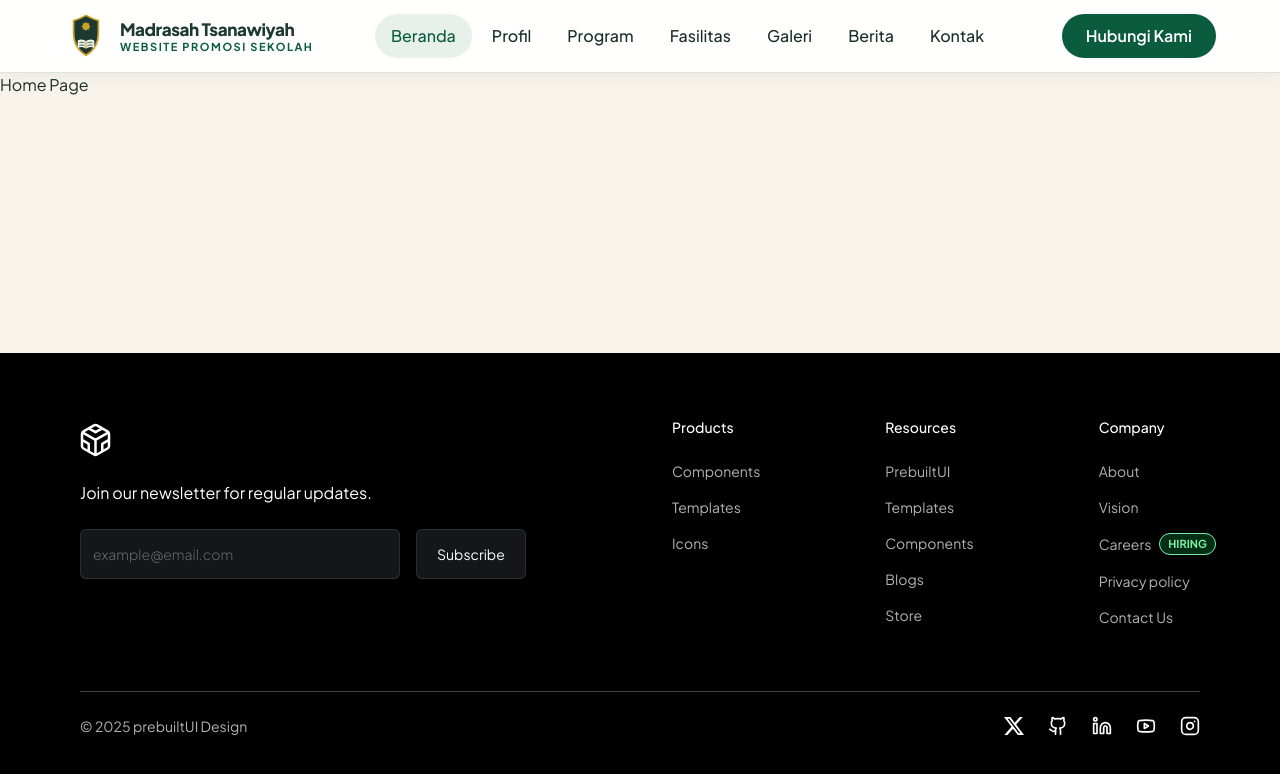
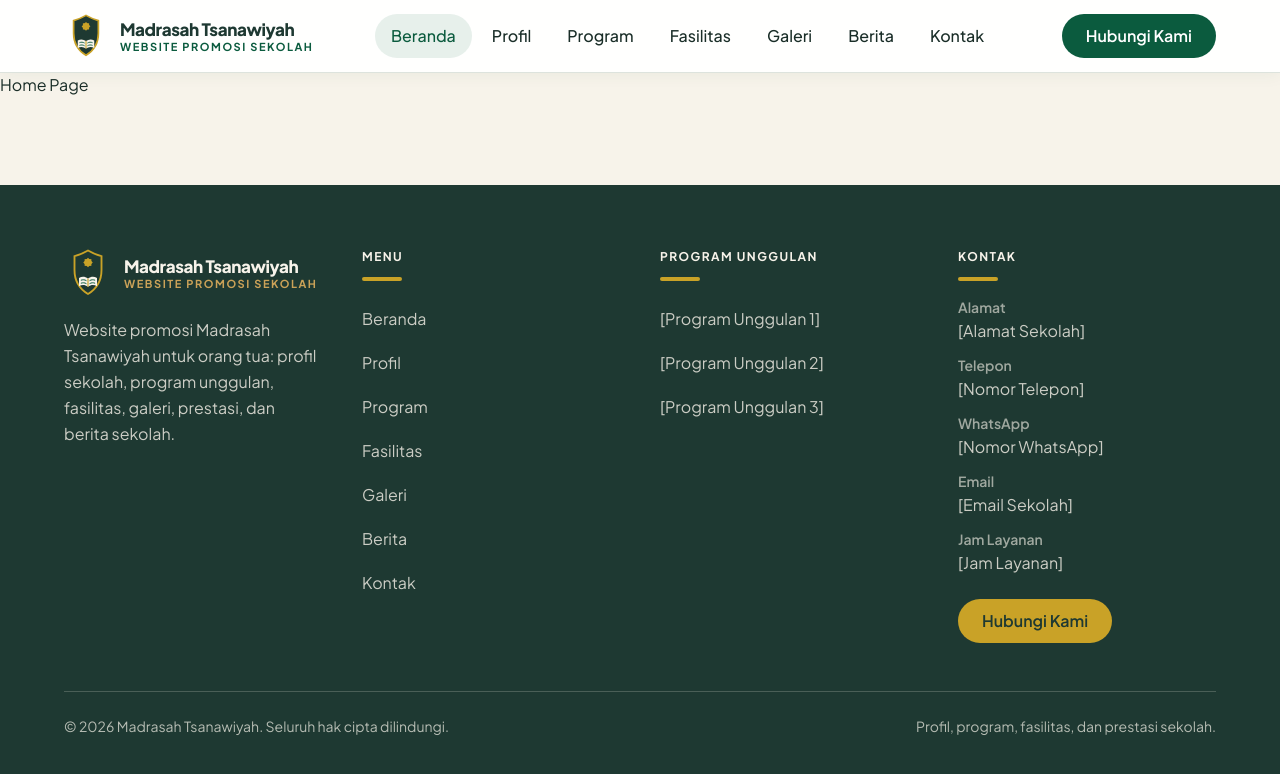
Before and after one commit to gvhaidar-bot/pkm-project, a Next.js app: page / in a window 1280 px wide. Shown: the top 774 px of the page. Built offline with nearby package versions, Linux system fonts and the light colour scheme.

Commit message:
Perbaiki desain dan konten footer sesuai DESIGN.md, hapus logo PrebuiltUI

```diff
--- a/components/footer.tsx
+++ b/components/footer.tsx
@@ -1,164 +1,117 @@
+import Image from "next/image";
+import Link from "next/link";
+
+const menu = [
+  { label: "Beranda", href: "/" },
+  { label: "Profil", href: "/profil" },
+  { label: "Program", href: "/program" },
+  { label: "Fasilitas", href: "/fasilitas" },
+  { label: "Galeri", href: "/galeri" },
+  { label: "Berita", href: "/berita" },
+  { label: "Kontak", href: "/kontak" },
+];
+
+const program = [
+  { label: "[Program Unggulan 1]", href: "/program" },
+  { label: "[Program Unggulan 2]", href: "/program" },
+  { label: "[Program Unggulan 3]", href: "/program" },
+];
+
+const kontak = [
+  { label: "Alamat", value: "[Alamat Sekolah]" },
+  { label: "Telepon", value: "[Nomor Telepon]" },
+  { label: "WhatsApp", value: "[Nomor WhatsApp]" },
+  { label: "Email", value: "[Email Sekolah]" },
+  { label: "Jam Layanan", value: "[Jam Layanan]" },
+];
+
 const Footer = () => {
   return (
-    <>
-      <footer className="bg-black text-white py-12 md:py-16 px-4 sm:px-6 md:px-8 lg:px-20">
-        <div className="max-w-7xl mx-auto grid grid-cols-1 lg:grid-cols-6 gap-8 md:gap-16">
-          <div className="lg:col-span-3 space-y-6">
-            <a href="https://prebuiltui.com" className="block">
-              <svg width="157" height="40" viewBox="0 0 157 40" fill="none" xmlns="http://www.w3.org/2000/svg">
-                <path
-                  d="m8.75 11.3 6.75 3.884 6.75-3.885M8.75 34.58v-7.755L2 22.939m27 0-6.75 3.885v7.754M2.405 15.408 15.5 22.954l13.095-7.546M15.5 38V22.939M29 28.915V16.962a2.98 2.98 0 0 0-1.5-2.585L17 8.4a3.01 3.01 0 0 0-3 0L3.5 14.377A3 3 0 0 0 2 16.962v11.953A2.98 2.98 0 0 0 3.5 31.5L14 37.477a3.01 3.01 0 0 0 3 0L27.5 31.5a3 3 0 0 0 1.5-2.585"
-                  stroke="white"
-                  strokeWidth="2.5"
-                  strokeLinecap="round"
-                  strokeLinejoin="round"
-                />
-              </svg>
-            </a>
-            <p className="text-sm md:text-base">Join our newsletter for regular updates.</p>
-            <div className="flex flex-col sm:flex-row gap-3 sm:gap-4">
-              <input
-                type="email"
-                placeholder="example@email.com"
-                className="bg-[#14171A] text-white/70 border border-white/10 px-3 py-3 rounded-md w-full sm:flex-1 sm:max-w-xs placeholder:text-sm placeholder:font-light focus:outline-none focus:ring-1 focus:ring-gray-600"
+    <footer className="bg-primary-dark text-cream">
+      <div className="mx-auto w-full max-w-[1200px] px-5 py-16 lg:px-6">
+        <div className="grid grid-cols-1 gap-10 sm:grid-cols-2 lg:grid-cols-4">
+          <div>
+            <Link href="/" className="flex items-center gap-3" aria-label="Beranda Madrasah Tsanawiyah">
+              <Image
+                src="/logo.svg"
+                alt="Logo Madrasah Tsanawiyah"
+                width={48}
+                height={48}
+                className="h-12 w-12 shrink-0"
               />
-              <button className="bg-[#14171A] text-white px-5 py-3 rounded-md border border-white/10 text-sm hover:bg-gray-800 transition-colors">Subscribe</button>
-            </div>
+              <span className="flex flex-col leading-tight">
+                <span className="text-[17px] font-extrabold tracking-tight">Madrasah Tsanawiyah</span>
+                <span className="text-[11px] font-bold tracking-[0.14em] text-accent-soft uppercase">
+                  Website Promosi Sekolah
+                </span>
+              </span>
+            </Link>
+            <p className="mt-5 text-base leading-relaxed text-cream/80">
+              Website promosi Madrasah Tsanawiyah untuk orang tua: profil sekolah, program unggulan,
+              fasilitas, galeri, prestasi, dan berita sekolah.
+            </p>
           </div>
 
-          <div className="lg:col-span-3 grid grid-cols-2 md:grid-cols-3 gap-8 md:gap-12 lg:gap-28 items-start">
-            {/* Products */}
-            <div>
-              <h3 className="font-medium text-sm mb-4 md:mb-6">Products</h3>
-              <ul className="space-y-3 md:space-y-4 text-sm text-white/70">
-                <li>
-                  <a href="#" className="hover:text-white">
-                    Components
-                  </a>
+          <nav aria-label="Menu footer">
+            <h2 className="text-xs font-bold tracking-[0.12em] uppercase">Menu</h2>
+            <span className="mt-3 block h-1 w-10 rounded-full bg-accent" aria-hidden="true" />
+            <ul className="mt-4">
+              {menu.map((item) => (
+                <li key={item.href + item.label}>
+                  <Link
+                    href={item.href}
+                    className="flex min-h-11 items-center text-base text-cream/80 transition-colors hover:text-cream"
+                  >
+                    {item.label}
+                  </Link>
                 </li>
-                <li>
-                  <a href="#" className="hover:text-white">
-                    Templates
-                  </a>
+              ))}
+            </ul>
+          </nav>
+
+          <nav aria-label="Program unggulan">
+            <h2 className="text-xs font-bold tracking-[0.12em] uppercase">Program Unggulan</h2>
+            <span className="mt-3 block h-1 w-10 rounded-full bg-accent" aria-hidden="true" />
+            <ul className="mt-4">
+              {program.map((item) => (
+                <li key={item.label}>
+                  <Link
+                    href={item.href}
+                    className="flex min-h-11 items-center text-base text-cream/80 transition-colors hover:text-cream"
+                  >
+                    {item.label}
+                  </Link>
                 </li>
-                <li>
-                  <a href="#" className="hover:text-white">
-                    Icons
-                  </a>
-                </li>
-              </ul>
-            </div>
+              ))}
+            </ul>
+          </nav>
 
-            {/* Resources */}
-            <div>
-              <h3 className="font-medium text-sm mb-4 md:mb-6">Resources</h3>
-              <ul className="space-y-3 md:space-y-4 text-sm text-white/70">
-                <li>
-                  <a href="#" className="hover:text-white">
-                    PrebuiltUI
-                  </a>
-                </li>
-                <li>
-                  <a href="#" className="hover:text-white">
-                    Templates
-                  </a>
-                </li>
-                <li>
-                  <a href="#" className="hover:text-white">
-                    Components
-                  </a>
-                </li>
-                <li>
-                  <a href="#" className="hover:text-white">
-                    Blogs
-                  </a>
-                </li>
-                <li>
-                  <a href="#" className="hover:text-white">
-                    Store
-                  </a>
-                </li>
-              </ul>
-            </div>
-
-            {/* Company */}
-            <div className="col-span-2 md:col-span-1">
-              <h3 className="font-medium text-sm mb-4 md:mb-6">Company</h3>
-              <ul className="space-y-3 md:space-y-4 text-sm text-white/70">
-                <li>
-                  <a href="#" className="hover:text-white">
-                    About
-                  </a>
-                </li>
-                <li>
-                  <a href="#" className="hover:text-white">
-                    Vision
-                  </a>
-                </li>
-                <li className="flex items-center gap-2">
-                  <a href="#" className="hover:text-white">
-                    Careers
-                  </a>
-                  <span className="text-[11px] font-bold px-2 py-0.5 rounded-full bg-green-950 border border-green-300 text-green-300">HIRING</span>
-                </li>
-                <li>
-                  <a href="#" className="hover:text-white">
-                    Privacy policy
-                  </a>
-                </li>
-                <li>
-                  <a href="#" className="hover:text-white">
-                    Contact Us
-                  </a>
-                </li>
-              </ul>
-            </div>
+          <div>
+            <h2 className="text-xs font-bold tracking-[0.12em] uppercase">Kontak</h2>
+            <span className="mt-3 block h-1 w-10 rounded-full bg-accent" aria-hidden="true" />
+            <dl className="mt-4 space-y-3">
+              {kontak.map((item) => (
+                <div key={item.label}>
+                  <dt className="text-sm font-semibold text-cream/60">{item.label}</dt>
+                  <dd className="mt-0.5 text-base text-cream/80">{item.value}</dd>
+                </div>
+              ))}
+            </dl>
+            <Link
+              href="/kontak"
+              className="mt-6 inline-flex min-h-11 items-center rounded-full bg-accent px-6 text-base font-semibold text-primary-dark transition-colors hover:bg-accent-soft"
+            >
+              Hubungi Kami
+            </Link>
           </div>
         </div>
 
-        <div className="max-w-7xl mx-auto mt-12 md:mt-16 pt-6 border-t border-neutral-700 flex flex-col md:flex-row justify-between items-center gap-6">
-          <p className="text-white/70 text-xs sm:text-sm order-2 md:order-1">© 2025 prebuiltUI Design</p>
-          <div className="flex gap-5 md:gap-6 order-1 md:order-2">
-            {/* X (Twitter) */}
-            <a href="#" className="text-white hover:text-gray-300">
-              <svg width="20" height="20" viewBox="0 0 24 24" fill="currentColor" xmlns="http://www.w3.org/2000/svg">
-                <path d="M18.901 1.153h3.68l-8.04 9.19L24 22.846h-7.406l-5.8-7.584-6.638 7.584H.474l8.6-9.83L0 1.154h7.594l5.243 6.932ZM17.61 20.644h2.039L6.486 3.24H4.298Z" />
-              </svg>
-            </a>
-            {/* Github */}
-            <a href="#" className="text-white hover:text-gray-300">
-              <svg xmlns="http://www.w3.org/2000/svg" width="20" height="20" viewBox="0 0 24 24" fill="none" stroke="currentColor" strokeWidth="2" strokeLinecap="round" strokeLinejoin="round">
-                <path d="M15 22v-4a4.8 4.8 0 0 0-1-3.5c3 0 6-2 6-5.5.08-1.25-.27-2.48-1-3.5.28-1.15.28-2.35 0-3.5 0 0-1 0-3 1.5-2.64-.5-5.36-.5-8 0C6 2 5 2 5 2c-.3 1.15-.3 2.35 0 3.5A5.403 5.403 0 0 0 4 9c0 3.5 3 5.5 6 5.5-.39.49-.68 1.05-.85 1.65-.17.6-.22 1.23-.15 1.85v4" />
-                <path d="M9 18c-4.51 2-5-2-7-2" />
-              </svg>
-            </a>
-            {/* Linkedin */}
-            <a href="#" className="text-white hover:text-gray-300">
-              <svg xmlns="http://www.w3.org/2000/svg" width="20" height="20" viewBox="0 0 24 24" fill="none" stroke="currentColor" strokeWidth="2" strokeLinecap="round" strokeLinejoin="round">
-                <path d="M16 8a6 6 0 0 1 6 6v7h-4v-7a2 2 0 0 0-2-2 2 2 0 0 0-2 2v7h-4v-7a6 6 0 0 1 6-6z" />
-                <rect width="4" height="12" x="2" y="9" />
-                <circle cx="4" cy="4" r="2" />
-              </svg>
-            </a>
-            {/* Youtube */}
-            <a href="#" className="text-white hover:text-gray-300">
-              <svg xmlns="http://www.w3.org/2000/svg" width="20" height="20" viewBox="0 0 24 24" fill="none" stroke="currentColor" strokeWidth="2" strokeLinecap="round" strokeLinejoin="round">
-                <path d="M2.5 17a24.12 24.12 0 0 1 0-10 2 2 0 0 1 1.4-1.4 49.56 49.56 0 0 1 16.2 0A2 2 0 0 1 21.5 7a24.12 24.12 0 0 1 0 10 2 2 0 0 1-1.4 1.4 49.55 49.55 0 0 1-16.2 0A2 2 0 0 1 2.5 17" />
-                <path d="m10 15 5-3-5-3z" />
-              </svg>
-            </a>
-            {/* Instagram */}
-            <a href="#" className="text-white hover:text-gray-300">
-              <svg xmlns="http://www.w3.org/2000/svg" width="20" height="20" viewBox="0 0 24 24" fill="none" stroke="currentColor" strokeWidth="2" strokeLinecap="round" strokeLinejoin="round">
-                <rect width="20" height="20" x="2" y="2" rx="5" ry="5" />
-                <path d="M16 11.37A4 4 0 1 1 12.63 8 4 4 0 0 1 16 11.37z" />
-                <line x1="17.5" x2="17.51" y1="6.5" y2="6.5" />
-              </svg>
-            </a>
-          </div>
+        <div className="mt-12 flex flex-col items-center justify-between gap-3 border-t border-cream/20 pt-6 text-center sm:flex-row sm:text-left">
+          <p className="text-sm text-cream/70">© 2026 Madrasah Tsanawiyah. Seluruh hak cipta dilindungi.</p>
+          <p className="text-sm text-cream/70">Profil, program, fasilitas, dan prestasi sekolah.</p>
         </div>
-      </footer>
-    </>
+      </div>
+    </footer>
   );
 };
 
```
